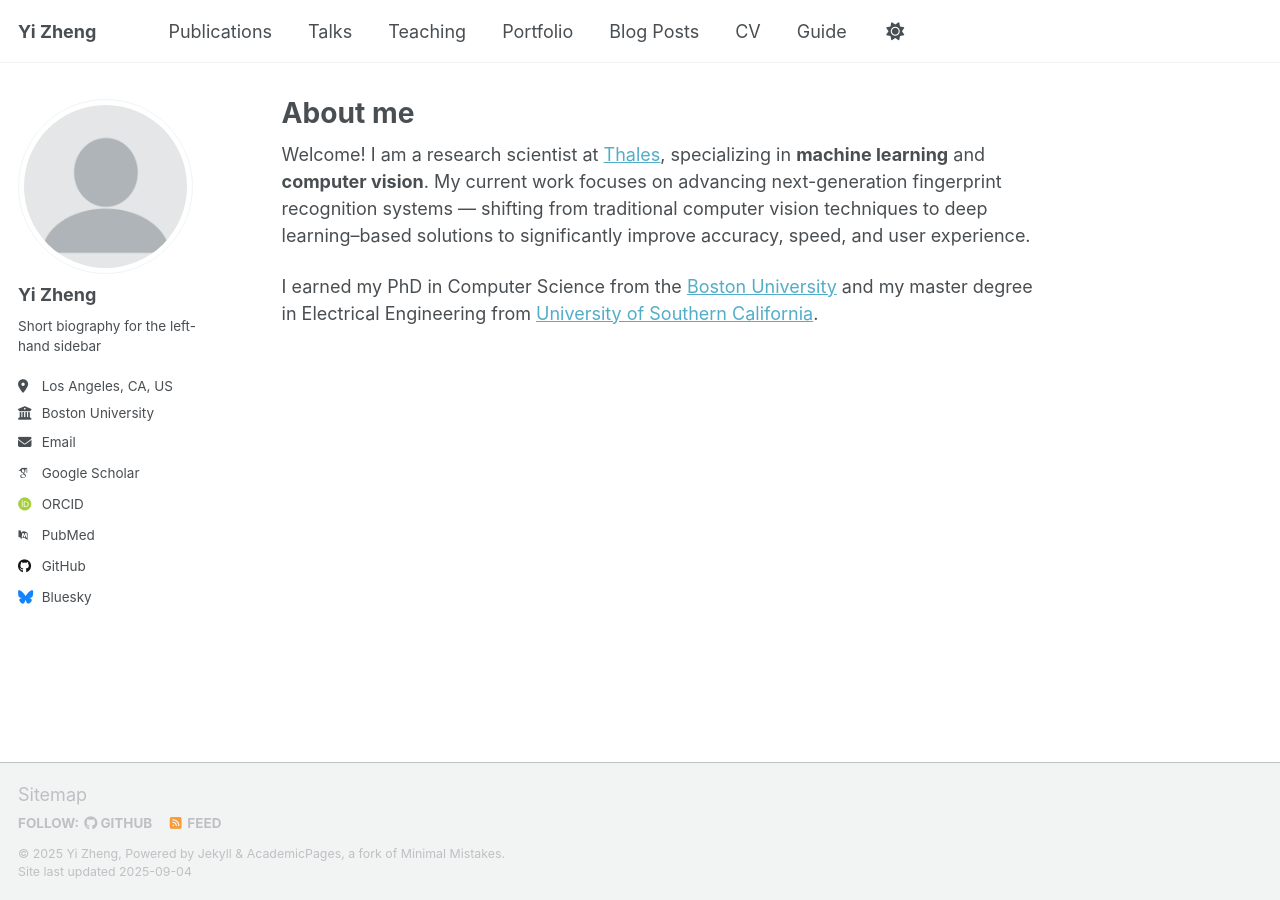
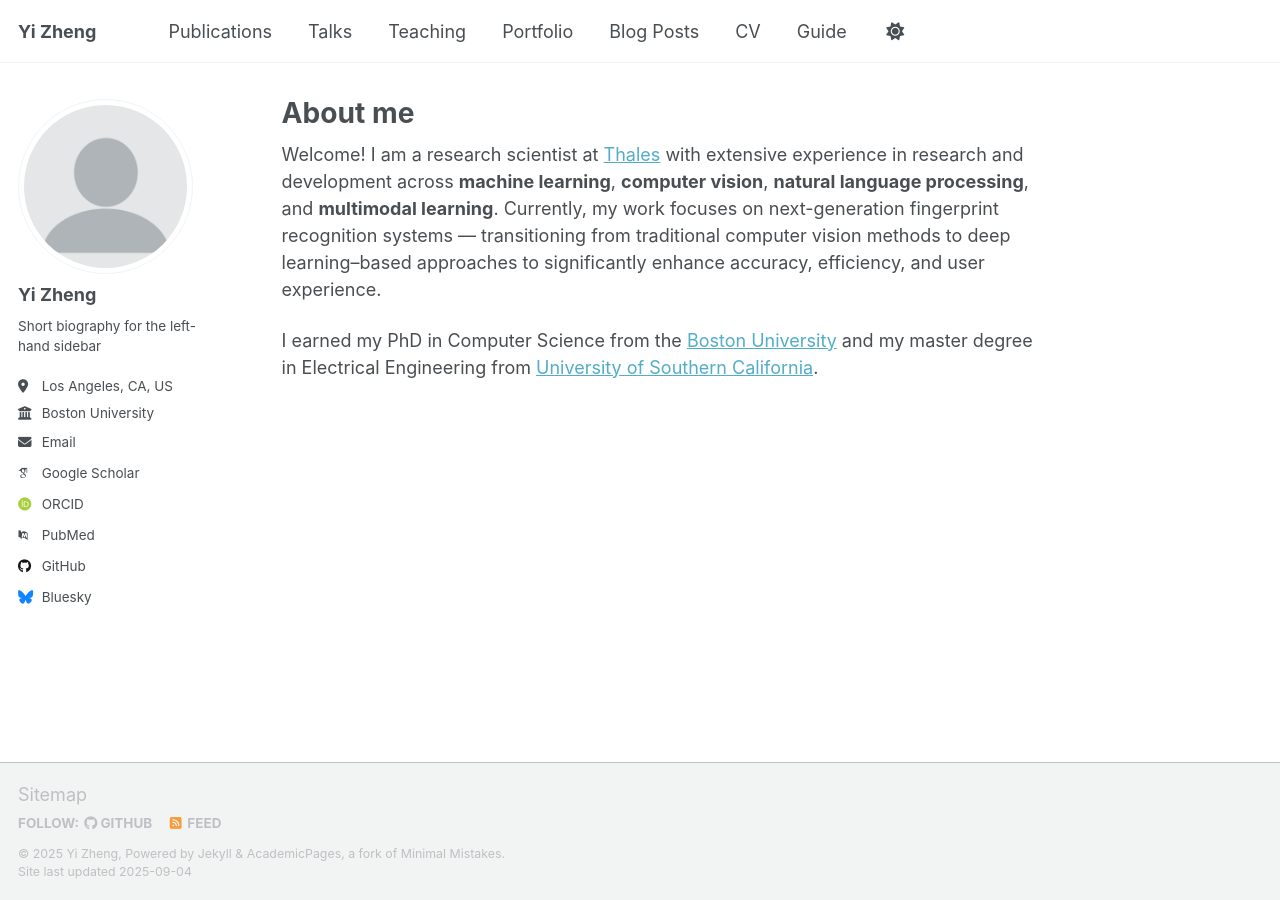
Before and after one commit to GSWS/GSWS.github.io, a Jekyll site: the page built from _pages/about.md, in a window 1280 px wide. Built offline with Jekyll 4.4.1, drawn with Linux system fonts in a browser that asks for light colours; some web fonts are replaced; a script that is not in the unit is left out.

Commit message:
Update about.md

```diff
--- a/_pages/about.md
+++ b/_pages/about.md
@@ -7,6 +7,6 @@ redirect_from:
   - /about.html
 ---
 
-Welcome! I am a research scientist at [Thales](https://www.thalesgroup.com/en), specializing in **machine learning** and **computer vision**. My current work focuses on advancing next-generation fingerprint recognition systems — shifting from traditional computer vision techniques to deep learning–based solutions to significantly improve accuracy, speed, and user experience.
+Welcome! I am a research scientist at [Thales](https://www.thalesgroup.com/en) with extensive experience in research and development across **machine learning**, **computer vision**, **natural language processing**, and **multimodal learning**. Currently, my work focuses on next-generation fingerprint recognition systems — transitioning from traditional computer vision methods to deep learning–based approaches to significantly enhance accuracy, efficiency, and user experience.
 
 I earned my PhD in Computer Science from the [Boston University](https://www.bu.edu/) and my master degree in Electrical Engineering from [University of Southern California](https://www.usc.edu/).
```
